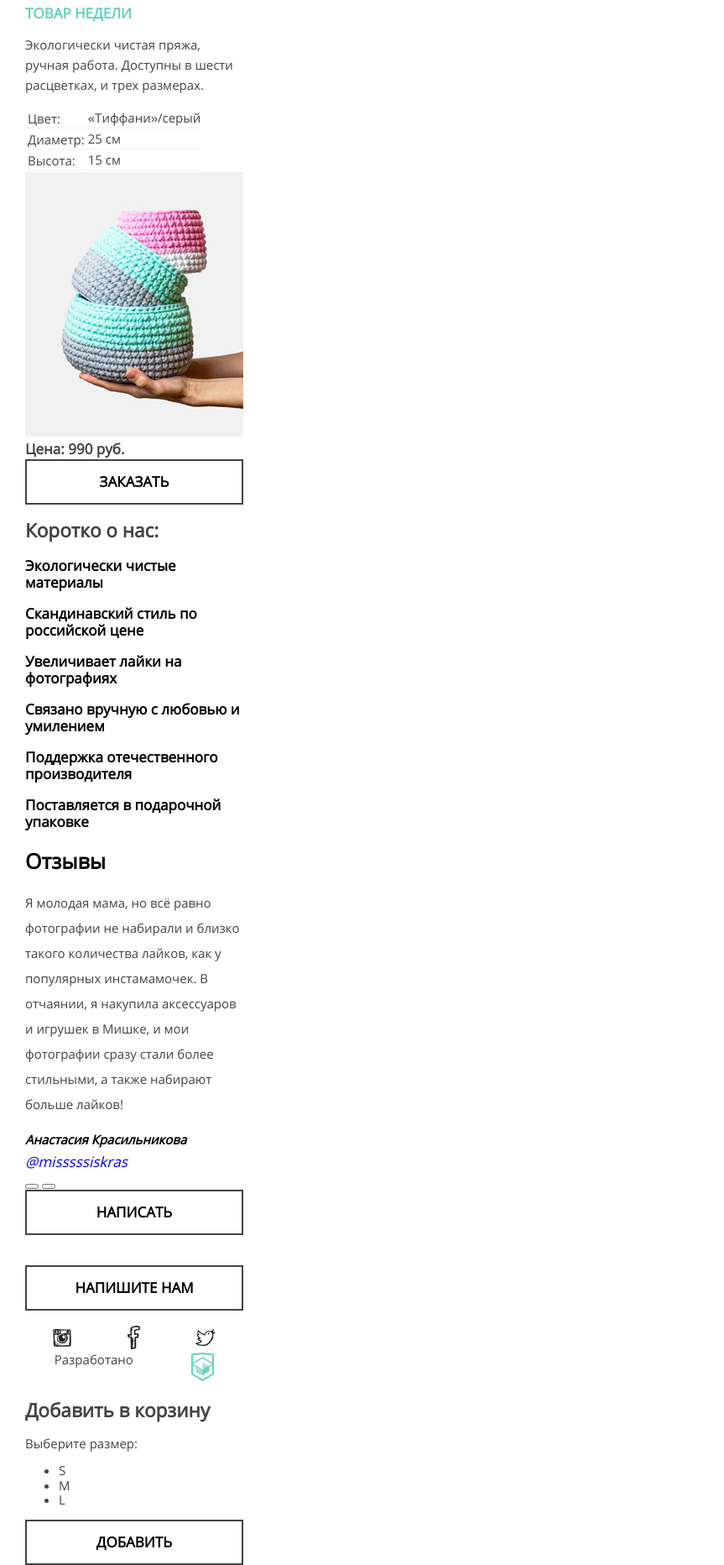
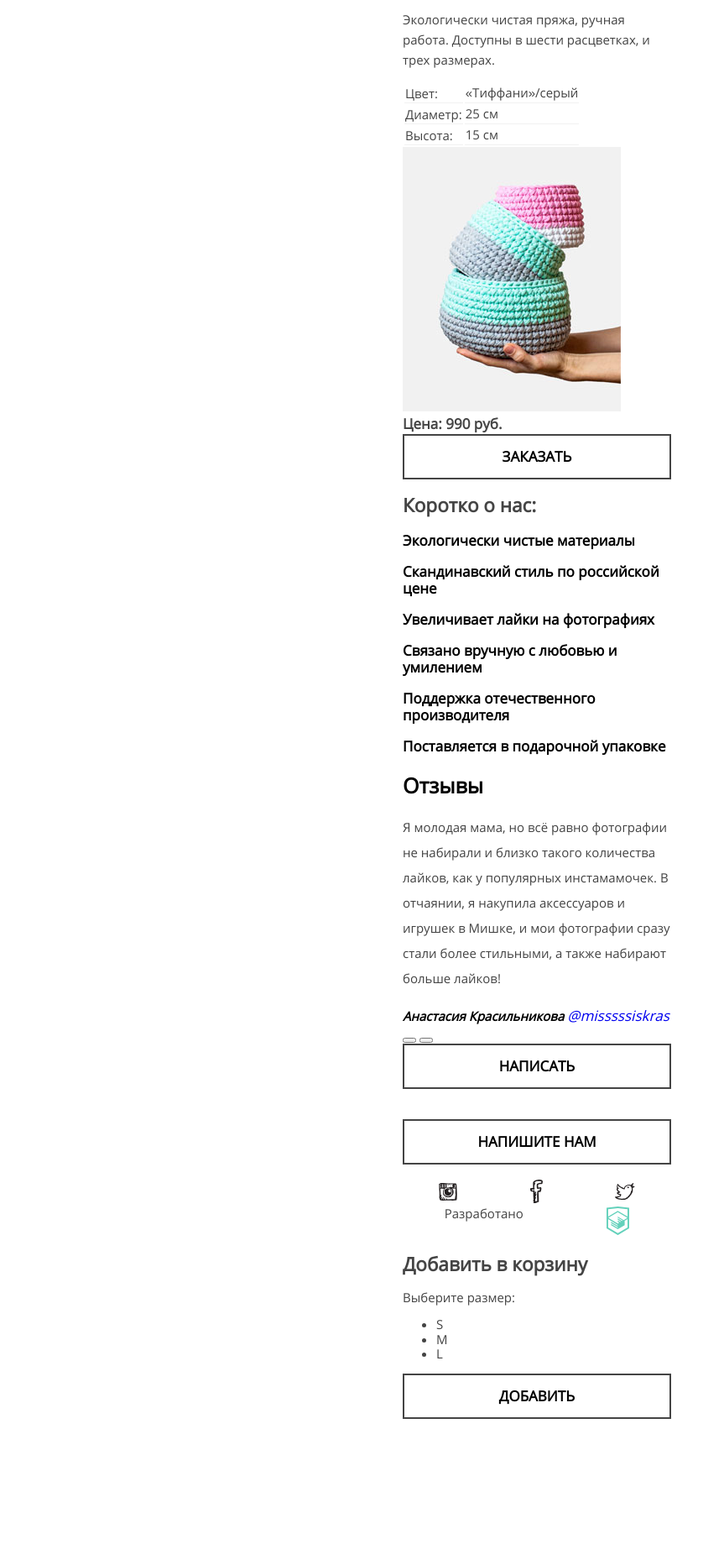
Before and after one commit to A1vik/Mshka, a website: page source/index.html in a window 1280 px wide. Shown: the part 767-2631 px from the top of the page at 84% size, without its empty margins (0-863 px from the left). After the commit the page ends 2457 px from the top, so only its background shows below. Drawn offline with nearby package versions, Linux system fonts and the light colour scheme; files that its build step writes are made by us from their sources; files whose address does not match are found by name.

Commit message:
Обновил компоненты сборки

```diff
--- a/source/index.html
+++ b/source/index.html
@@ -9,8 +9,7 @@
   <link rel="stylesheet" href="css/normalize.css">
 </head>
 <body>
-  <header class="page-header">
-    <div class="container">
+  <header class="page-header container">
       <nav class="main-nav">
         <div class="main-nav__wrapper-logo">
           <a href="#" class="main-nav__logo">
@@ -33,7 +32,6 @@
           </li>
         </ul>
       </nav>
-    </div>
     <section class="hero">
       <h1 class="hero__title container">Милые штуки ручной работы для дома</h1>
       <ul class="hero__list">
@@ -62,8 +60,8 @@
       </ul>
     </section>
   </header>
-  <main class="page-main">
-    <section class="top-week container">
+  <main class="page-main container">
+    <section class="top-week">
       <header class="top-week__header">
         <h2 class="top-week__title">Вязаные корзинки</h2>
         <span class="top-week__subtitle">Товар недели</span>
@@ -91,7 +89,6 @@
       </div>
     </section>
     <section class="features">
-      <div class="container">
         <h2 class="features__title">Коротко о нас:</h2>
         <ul class="features__list">
           <li class="features__item">
@@ -123,10 +120,8 @@
             </p>
           </li>
         </ul>
-      </div>
     </section>
     <section class="reviews">
-      <div class="container">
         <h2 class="reviews__title">Отзывы</h2>
         <blockquote class="reviews__content">
             <p class="reviews__text">
@@ -142,10 +137,8 @@
             <button class="reviews__nav-button reviews__nav-button--next"></button>
         </div>
         <button class="reviews__button button">Написать</button>
-      </div>
     </section>
     <section class="contacts">
-      <div class="container">
         <div class="contacts__item">
           <span class="contacts__title contacts__title--email"></span>
           <p class="contacts__text"></p>
@@ -154,18 +147,15 @@
           <span class="contacts__title contacts__title--adress"></span>
           <p class="contacts__text"></p>
         </div>
-      </div>
     </section>
     <section class="map">
       <h2 class="visually-hidden"></h2>
       <img src="" alt="" class="map image">
-      <div class="container">
         <button class="map_button button">Напишите нам</button>
-      </div>
     </section>
   </main>
-  <footer class="page-footer">
-    <div class="social container">
+  <footer class="page-footer container">
+    <div class="social">
       <h2 class="visually-hidden"></h2>
       <ul class="social__list">
         <li class="social__item">
--- a/source/sass/blocks/hero.scss
+++ b/source/sass/blocks/hero.scss
@@ -12,6 +12,7 @@
 .hero__item {
   position: relative;
   padding: 25px 0;
+  max-width: 320px;
 
   background-color: $color-light-mint;
 }
--- a/source/sass/scaffolding.scss
+++ b/source/sass/scaffolding.scss
@@ -19,9 +19,9 @@
 }
 
 body {
+  min-width: 320px;
   margin: 0;
   padding: 0;
-  width: 320px;
 
   font-family: "opensans", sans-serif;
   font-size: 15px;
@@ -40,7 +40,7 @@ a {
 }
 
 .container {
-  width: 260px;
+  width: 320px;
   margin: 0 auto;
 }
 
```
Also changed, not shown: package.json (+6 -3 lines), 1 other file.
